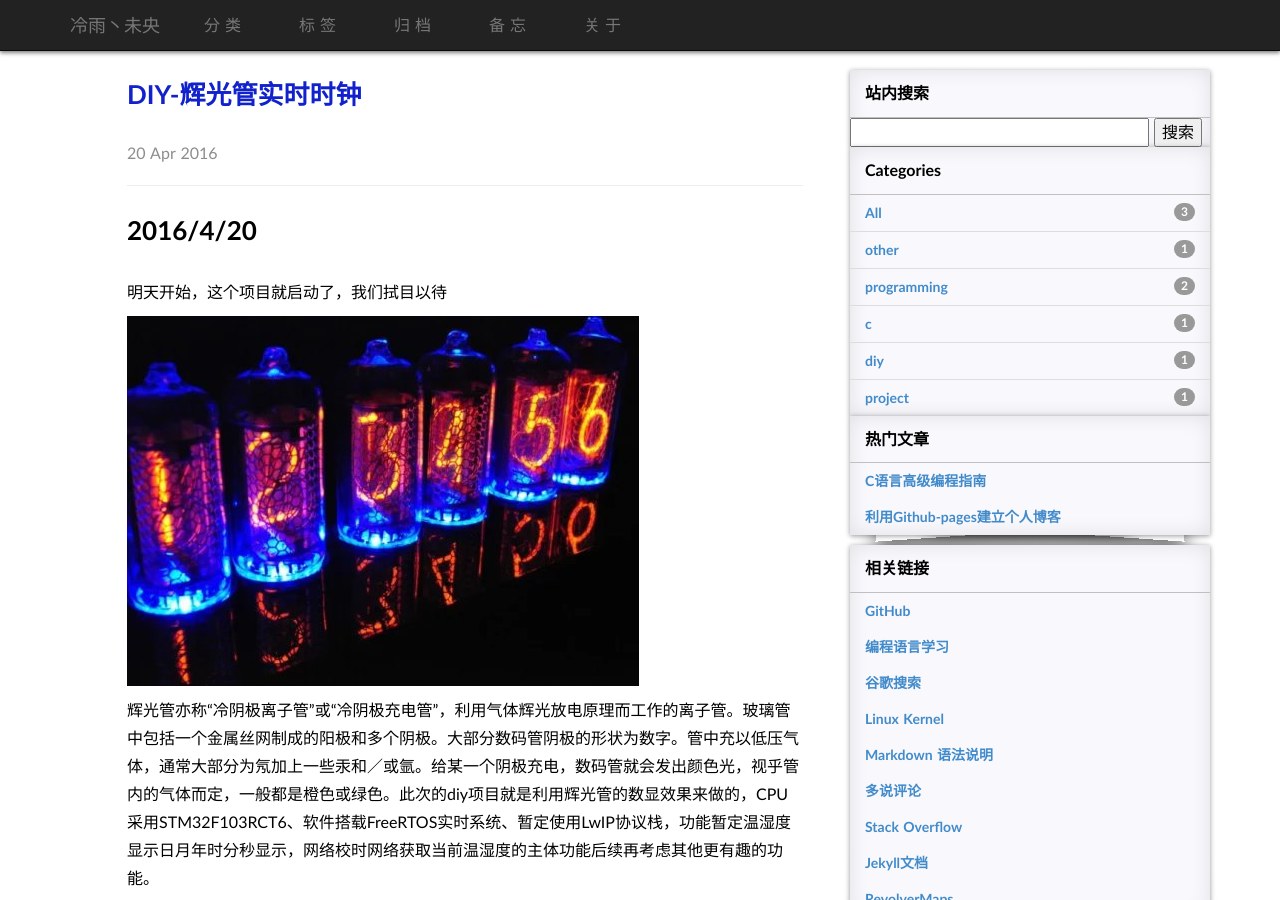
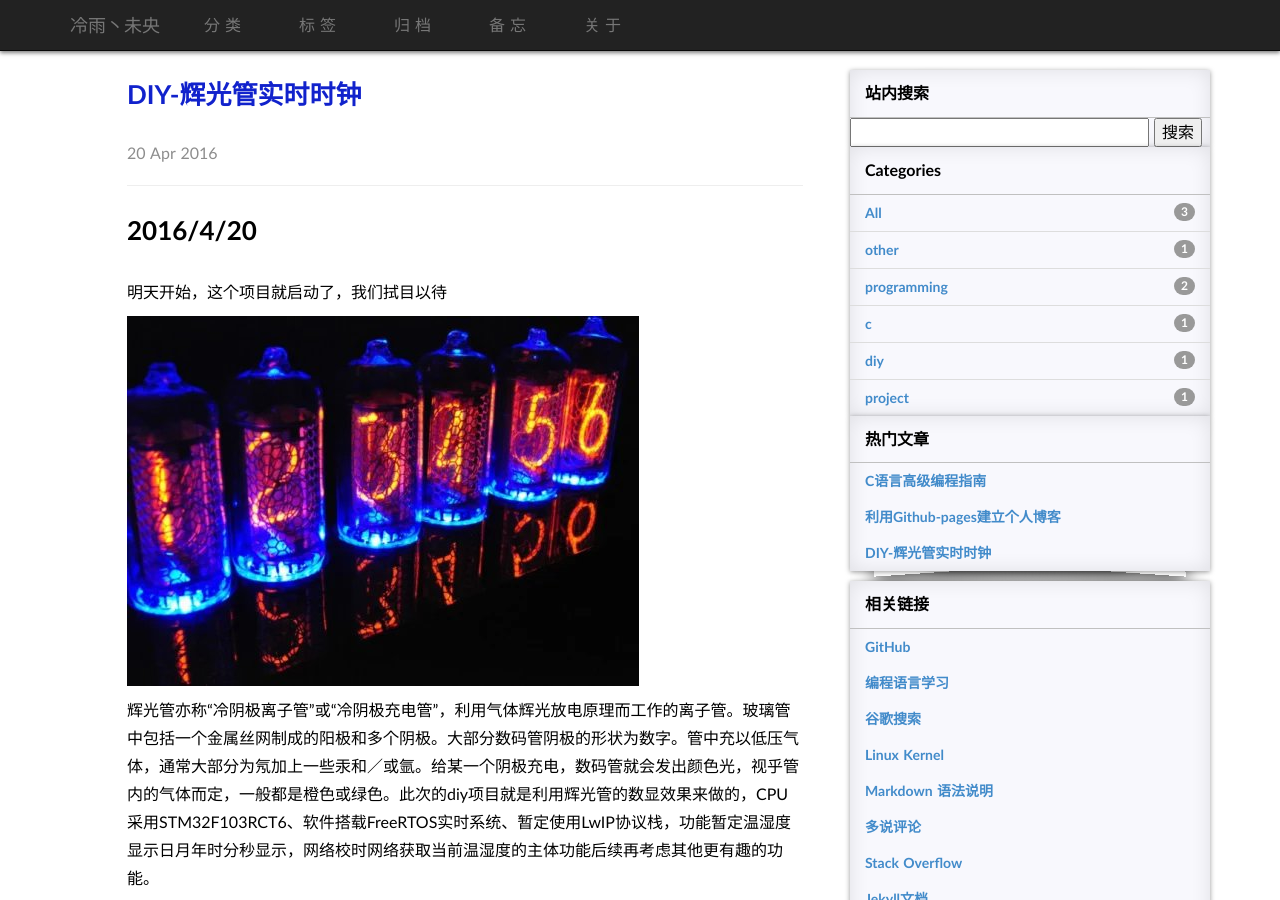
Before and after one commit to jeehong/jeehong.github.io, a Jekyll site: the page built from index.html, in a window 1280 px wide and 900 px high. Built offline with Jekyll 4.4.1, drawn with Linux system fonts in a browser that asks for light colours; some web fonts are replaced; a script that is not in the unit is left out; the list of posts is cut into pages by our own code; comment, search, counter and statistics services are not loaded.

Commit message:
添加辉光管时钟博文到热门文章链接中

```diff
--- a/_includes/hot.html
+++ b/_includes/hot.html
@@ -13,5 +13,10 @@
 				利用Github-pages建立个人博客
 			</a>
 		</li>
+      	<li>
+			<a href="/blog/2016/04/project-glow-tube-clock.html" class="categories-list-item">
+				DIY-辉光管实时时钟
+			</a>
+		</li>
    	</ul>
 </div>
```
